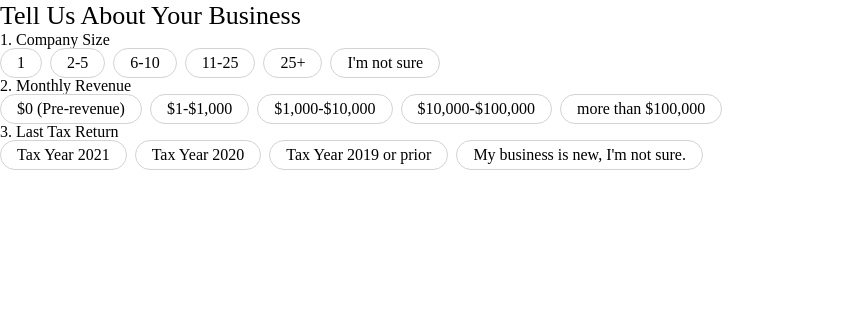
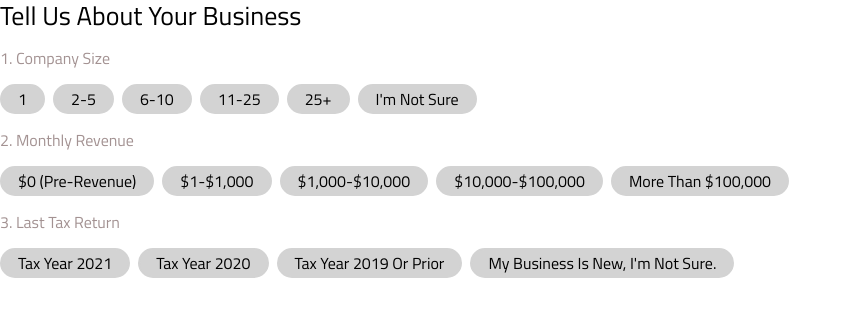
Before and after one commit to ash-river-jones/industryprojectclient, a React (Create React App) app: page /form in a window 1280 px wide. Shown: the top 316 px of the page, without its empty margins (0-852 px from the left). Built offline with nearby package versions, Linux system fonts and the light colour scheme; the HTML template or start-up script is replaced by a standard one.

Commit message:
added font, updated styling

```diff
--- a/src/components/CompanySize/CompanySize.scss
+++ b/src/components/CompanySize/CompanySize.scss
@@ -4,15 +4,26 @@
     @include page-header
 }
 
+label {
+    @include form-body;
+    user-select: none;
+}
+.company__info {
+    display: flex;
+    flex-direction: column;
+    gap: 1rem;
+}
 .company__info--input__list {
     display: flex;
     gap: 0.5rem;
+    padding-block: 1rem;
 }
 .company__info--input__radio {
     display: none;
     &:checked + .company__info--input__label {
-        background-color: #d3d3d3;
+        background-color: white;
         transition: background-color .1s;
+        border: 2px solid #d3d3d3;
     }
 }
 
@@ -21,11 +32,14 @@
     font-size: 1rem;
     padding-inline: 1rem;
     padding-block: 2px;
-    border: 1px solid;
-    border-color: #d3d3d3;
+    background-color: #d3d3d3;
+    border: 2px solid #d3d3d3;
     border-radius: 30px;
     height: 30px;
     display: flex;
     align-items: center;
+    justify-content: center;
     max-width: fit-content;
+    cursor: pointer;
+    text-transform: capitalize;
 }
--- a/src/styles/partials/_typography.scss
+++ b/src/styles/partials/_typography.scss
@@ -9,3 +9,5 @@
     src: url();
     font-weight: 600;
 }
+
+@import url('https://fonts.googleapis.com/css2?family=Raleway:ital,wght@0,100;0,200;0,300;0,400;0,500;0,600;0,700;0,800;0,900;1,100;1,200;1,300;1,400;1,500;1,600;1,700;1,800;1,900&family=Titillium+Web:ital,wght@0,200;0,300;0,400;0,600;0,700;0,900;1,200;1,300;1,400;1,600;1,700&display=swap');
```
